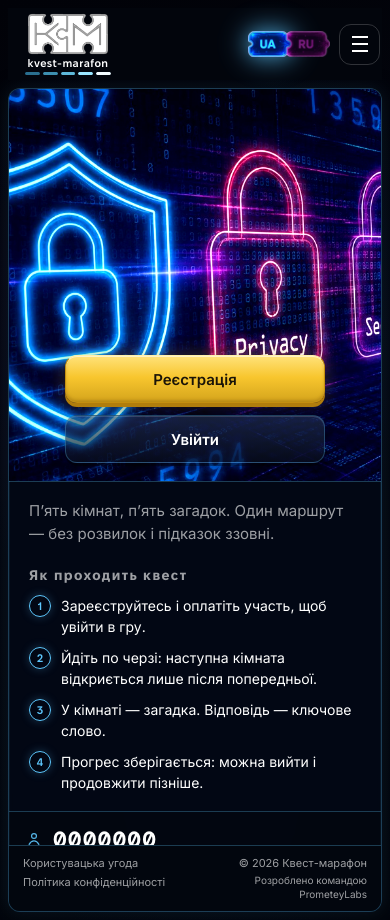
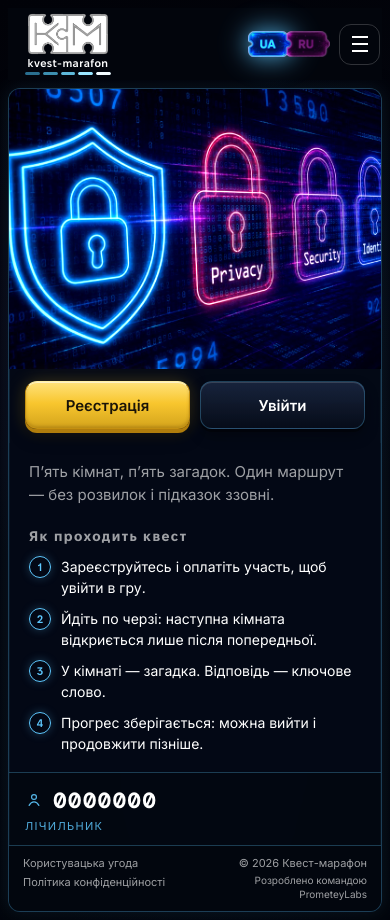
Before and after one commit to prometeylabsanna-lgtm/questmarathon, a Django app: page / in a window 390 px wide. Run offline with Django 5.2, Linux system fonts and the light colour scheme; data comes from the database, SQL or seed files in the repository.

Commit message:
правка моб верстки

```diff
--- a/static/css/style-glass.css
+++ b/static/css/style-glass.css
@@ -463,7 +463,19 @@
   }
 
   .qm-preview__content > .qm-cta {
-    width: min(100%, 260px);
+    width: 100%;
+    max-width: none;
+    flex-direction: row;
+    align-items: stretch;
+    gap: 10px;
+    margin-inline: 0;
+    align-self: stretch;
+  }
+
+  .qm-preview__content > .qm-cta .qm-btn {
+    flex: 1 1 0;
+    width: auto;
+    min-width: 0;
   }
 
   .qm-file-tags {
@@ -508,20 +520,38 @@
     height: 100%;
   }
 
-  /* прев’ю → правила → лічильник */
+  /* картинка → кнопки → правила → лічильник */
   .qm-preview {
     order: 1;
-    flex: 0 0 52%;
-    max-height: 52%;
+    flex: 0 0 auto;
+    max-height: none;
     min-height: 0;
-    overflow-x: hidden;
-    overflow-y: auto;
-    -webkit-overflow-scrolling: touch;
+    overflow: visible;
+    display: -webkit-flex;
+    display: flex;
+    -webkit-flex-direction: column;
+    flex-direction: column;
+    border-bottom: 0;
+  }
+
+  .qm-preview__stage {
+    flex: 0 0 auto;
+    height: min(42vh, 280px);
+    min-height: 160px;
+    max-height: 48vh;
+    -webkit-flex-shrink: 0;
+    flex-shrink: 0;
   }
 
   .qm-preview__content {
-    height: 100%;
+    position: relative;
+    z-index: 2;
+    flex: 0 0 auto;
+    height: auto;
     min-height: 0;
+    padding: 12px 16px 14px;
+    justify-content: center;
+    background: transparent;
     box-sizing: border-box;
   }
 
--- a/static/css/style.css
+++ b/static/css/style.css
@@ -942,6 +942,15 @@ h3, h4, h5, h6 {
 }
 
 .qm-preview {
+  display: flex;
+  flex-direction: column;
+  overflow: hidden;
+}
+
+.qm-preview__stage {
+  position: relative;
+  flex: 1 1 auto;
+  min-height: 0;
   overflow: hidden;
 }
 
@@ -1040,8 +1049,9 @@ h3, h4, h5, h6 {
   gap: 20px;
   min-width: 0;
   max-width: 100%;
-  height: 100%;
+  flex: 0 0 auto;
   box-sizing: border-box;
+  background: transparent;
 }
 
 .qm-preview__copy {
--- a/static/css/style2.css
+++ b/static/css/style2.css
@@ -542,6 +542,14 @@ a.qm-footer__credit:focus-visible {
     display: flex;
     flex-direction: column;
     overflow: hidden;
+    position: relative;
+  }
+
+  .qm-preview__stage {
+    position: absolute;
+    inset: 0;
+    z-index: 0;
+    flex: none;
   }
 
   .qm-preview__media {
@@ -556,10 +564,12 @@ a.qm-footer__credit:focus-visible {
 
   .qm-preview__content {
     padding: 32px 28px;
-    flex: 1;
+    flex: 1 1 auto;
     height: 100%;
     min-height: 0;
     box-sizing: border-box;
+    position: relative;
+    z-index: 2;
   }
 
   .qm-preview__heading { font-size: 22px; }
--- a/templates/base.html
+++ b/templates/base.html
@@ -10,11 +10,11 @@
   <link rel="icon" type="image/png" href="{% static 'images/favicon-48.png' %}?v=12" sizes="48x48">
   <link rel="icon" type="image/png" href="{% static 'images/favicon-192.png' %}?v=12" sizes="192x192">
   <link rel="apple-touch-icon" href="{% static 'images/apple-touch-icon.png' %}?v=12">
-  <link rel="stylesheet" href="{% static 'css/fonts.css' %}?v=14">
-  <link rel="stylesheet" href="{% static 'css/style.css' %}?v=14">
-  <link rel="stylesheet" href="{% static 'css/style2.css' %}?v=14">
-  <link rel="stylesheet" href="{% static 'css/style2-quest.css' %}?v=14">
-  <link rel="stylesheet" href="{% static 'css/style-glass.css' %}?v=14">
+  <link rel="stylesheet" href="{% static 'css/fonts.css' %}?v=15">
+  <link rel="stylesheet" href="{% static 'css/style.css' %}?v=15">
+  <link rel="stylesheet" href="{% static 'css/style2.css' %}?v=15">
+  <link rel="stylesheet" href="{% static 'css/style2-quest.css' %}?v=15">
+  <link rel="stylesheet" href="{% static 'css/style-glass.css' %}?v=15">
   {% block extra_head %}{% endblock %}
 </head>
 <body class="qm-body {% block body_class %}{% endblock %}">
--- a/templates/pages/home.html
+++ b/templates/pages/home.html
@@ -33,6 +33,7 @@
   </div>
 
   <section class="qm-preview">
+    <div class="qm-preview__stage">
       <img
         class="qm-preview__media"
         src="{% static 'images/home-preview.jpg' %}"
@@ -42,6 +43,7 @@
         decoding="async"
         aria-hidden="true"
       >
+    </div>
     <div class="qm-preview__content">
       <div class="qm-cta">
         {% if user.is_authenticated %}
```
Lines whose indentation alone changed are shown as unchanged.
